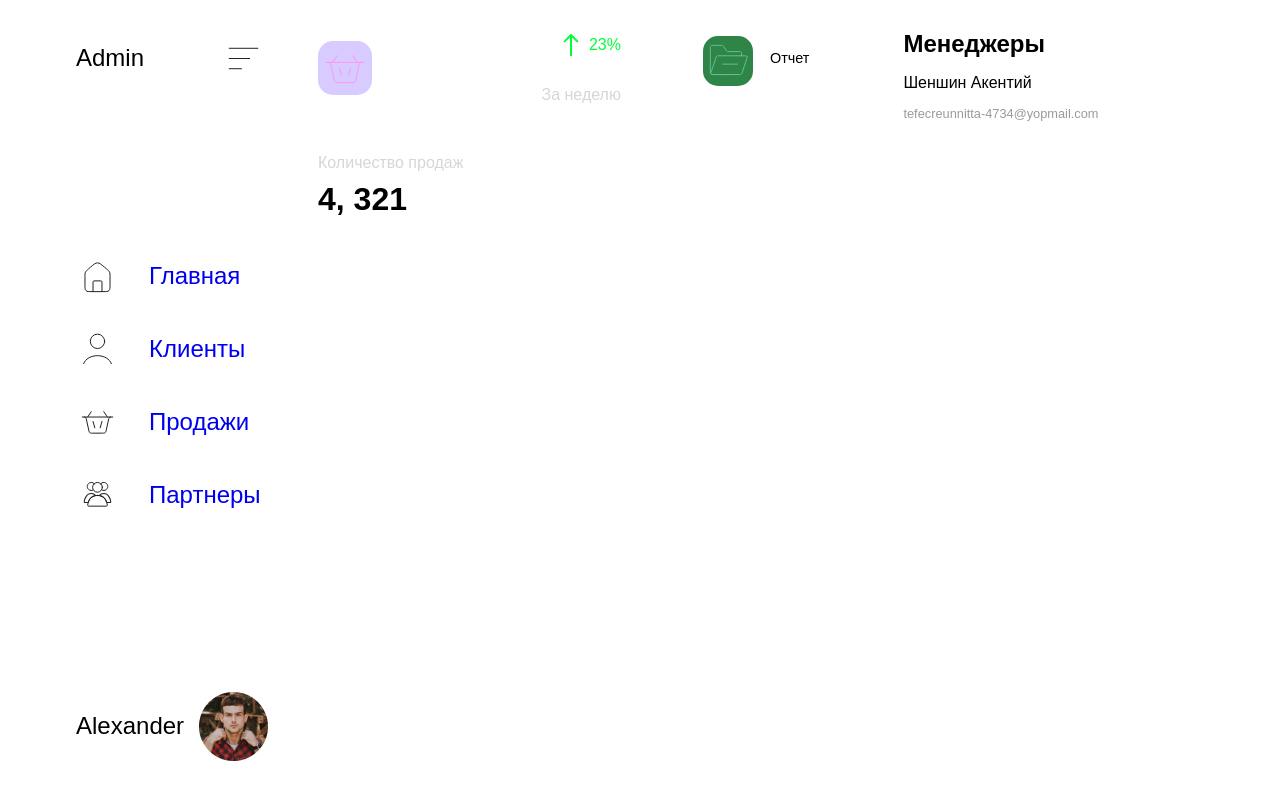
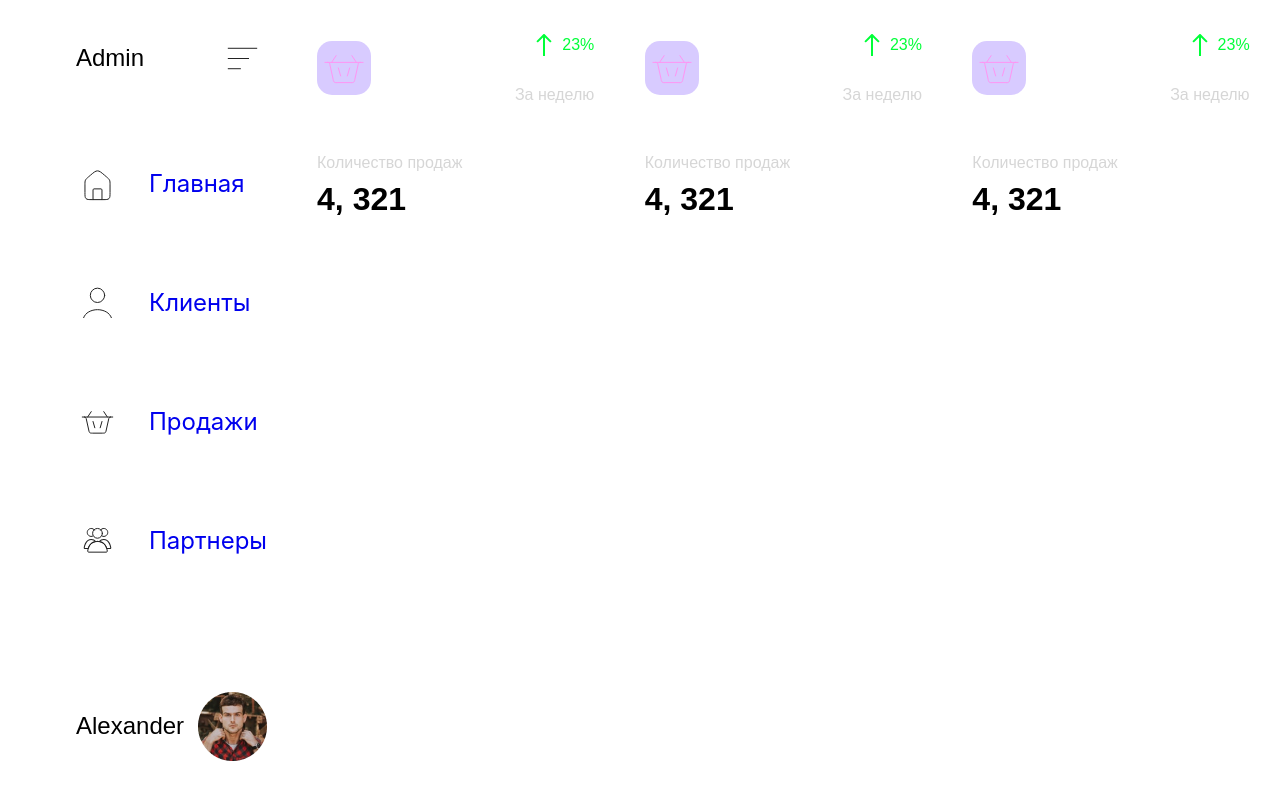
Before and after one commit to Fantom716/Admin-Me, a React (Create React App) app: page / in a window 1280 px wide. Built offline with nearby package versions, Linux system fonts and the light colour scheme.

Commit message:
Optimization nav

```diff
--- a/src/App.js
+++ b/src/App.js
@@ -3,6 +3,7 @@ import BigCard from './components/cards/big card/big-card';
 import SmallCard from './components/cards/small card/small-card';
 import Navigation from './components/nav/navigation.jsx'
 import InformationCard from './components/cards/card for information/informationCard';
+import FormSearch from './components/search form/form';
 
 function App() {
   return (
@@ -10,8 +11,12 @@ function App() {
       <InformationCard />
       <Navigation name="Alexander" />
       <BigCard />
-      <SmallCard />
+      <BigCard />
+      <BigCard />
+
+      {/* <SmallCard />
       <InformationCard titleCard="Менеджеры" name="Шеншин Акентий" mail="tefecreunnitta-4734@yopmail.com"/>
+      <FormSearch /> */}
     </>
   );
 }
--- a/src/components/nav/navigation.jsx
+++ b/src/components/nav/navigation.jsx
@@ -1,5 +1,51 @@
 import React from "react";
 import styles from "../../../src/components/nav/navigation.module.css";
+
+/* Info about links */
+
+const linksNav = [
+    {
+        href: "/",
+        icon: <svg width="43" height="43" viewBox="0 0 43 43" fill="none" xmlns="http://www.w3.org/2000/svg">
+            <path d="M8.95837 22.861C8.95837 20.4283 8.95837 19.212 9.45012 18.1428C9.94186 17.0737 10.8654 16.2821 12.7124 14.699L14.504 13.1632C17.8425 10.3017 19.5117 8.87096 21.5 8.87096C23.4884 8.87096 25.1576 10.3017 28.496 13.1632L30.2877 14.699C32.1347 16.2821 33.0582 17.0737 33.55 18.1428C34.0417 19.212 34.0417 20.4283 34.0417 22.861V30.4583C34.0417 33.8367 34.0417 35.5259 32.9922 36.5755C31.9426 37.625 30.2534 37.625 26.875 37.625H16.125C12.7466 37.625 11.0574 37.625 10.0079 36.5755C8.95837 35.5259 8.95837 33.8367 8.95837 30.4583V22.861Z" stroke="#222222" />
+            <path d="M25.9792 37.625V27.875C25.9792 27.3227 25.5315 26.875 24.9792 26.875H18.0209C17.4686 26.875 17.0209 27.3227 17.0209 27.875V37.625" stroke="#222222" stroke-linecap="round" stroke-linejoin="round" />
+        </svg>,
+        title: "Главная"
+    },
+    {
+        href: "/",
+        icon: <svg width="43" height="43" viewBox="0 0 43 43" fill="none" xmlns="http://www.w3.org/2000/svg">
+            <path d="M35.3449 36.6344C34.5283 34.3486 32.7288 32.3287 30.2255 30.8881C27.7223 29.4475 24.6552 28.6667 21.5 28.6667C18.3447 28.6667 15.2776 29.4475 12.7744 30.8881C10.2711 32.3287 8.47166 34.3486 7.65502 36.6344" stroke="#222222" stroke-linecap="round" />
+            <circle cx="21.5" cy="14.3333" r="7.16667" stroke="#222222" stroke-linecap="round" />
+        </svg>,
+        title: "Клиенты",
+    },
+    {
+        href: "/",
+        icon: <svg width="43" height="43" viewBox="0 0 43 43" fill="none" xmlns="http://www.w3.org/2000/svg">
+            <path d="M18.8125 27.7708L17.0209 21.5" stroke="#222222" stroke-linecap="round" />
+            <path d="M15.2292 11.6458L11.6459 17.0208M27.7709 11.6458L31.3542 17.0208" stroke="#222222" stroke-linecap="round" />
+            <path d="M24.1875 27.7708L25.9792 21.5" stroke="#222222" stroke-linecap="round" />
+            <path d="M8.0625 17.0208V17.0208C8.24003 17.0208 8.3288 17.0208 8.40753 17.0271C9.22568 17.0918 9.92125 17.6497 10.1619 18.4344C10.1851 18.5099 10.2043 18.5965 10.2428 18.7698L12.7414 30.0136C13.0751 31.5152 13.242 32.266 13.7904 32.7059C14.3388 33.1458 15.1079 33.1458 16.6462 33.1458H26.3538C27.8921 33.1458 28.6612 33.1458 29.2096 32.7059C29.758 32.266 29.9249 31.5152 30.2586 30.0136L32.7572 18.7698C32.7957 18.5965 32.8149 18.5099 32.8381 18.4344C33.0787 17.6497 33.7743 17.0918 34.5925 17.0271C34.6712 17.0208 34.76 17.0208 34.9375 17.0208V17.0208" stroke="#222222" stroke-linecap="round" />
+            <path d="M6.27087 17.0208H36.7292" stroke="#222222" stroke-linecap="round" />
+        </svg>,
+        title: "Продажи",
+    },
+    {
+        href: "/",
+        icon: <svg width="43" height="43" viewBox="0 0 43 43" fill="none" xmlns="http://www.w3.org/2000/svg">
+            <circle cx="21.5" cy="14.3333" r="4.875" stroke="#222222" stroke-linecap="round" />
+            <path d="M24.3247 11.4479C24.7182 10.7663 25.305 10.2168 26.0109 9.86869C26.7167 9.52061 27.5099 9.38965 28.2902 9.49237C29.0705 9.5951 29.8027 9.92689 30.3944 10.4458C30.9861 10.9647 31.4107 11.6474 31.6144 12.4076C31.8181 13.1678 31.7918 13.9713 31.5388 14.7166C31.2858 15.4618 30.8175 16.1153 30.1932 16.5944C29.5688 17.0735 28.8164 17.3567 28.031 17.4081C27.2457 17.4596 26.4628 17.2771 25.7812 16.8836" stroke="#222222" />
+            <path d="M18.6753 11.4479C18.2818 10.7663 17.695 10.2168 16.9891 9.86869C16.2833 9.52061 15.4901 9.38965 14.7098 9.49237C13.9295 9.5951 13.1973 9.92689 12.6056 10.4458C12.0139 10.9647 11.5893 11.6474 11.3856 12.4076C11.1819 13.1678 11.2082 13.9713 11.4612 14.7166C11.7142 15.4618 12.1825 16.1153 12.8068 16.5944C13.4312 17.0735 14.1836 17.3567 14.969 17.4081C15.7543 17.4596 16.5372 17.2771 17.2188 16.8836" stroke="#222222" />
+            <path d="M21.5 22.3958C29.5014 22.3958 31.0058 29.4834 31.2887 32.1486C31.347 32.6978 30.9065 33.1458 30.3542 33.1458H12.6459C12.0936 33.1458 11.6531 32.6978 11.7114 32.1486C11.9942 29.4834 13.4987 22.3958 21.5 22.3958Z" stroke="#222222" stroke-linecap="round" />
+            <path d="M34.7636 28.472L35.2541 28.3752V28.3752L34.7636 28.472ZM23.4478 22.5498L23.0785 22.2126L22.4581 22.8922L23.3658 23.043L23.4478 22.5498ZM30.7832 29.5625L30.3029 29.7015L30.4074 30.0625H30.7832V29.5625ZM27.7709 21.1042C29.9991 21.1042 31.4915 22.3354 32.5094 23.9136C33.5353 25.5042 34.042 27.3991 34.2731 28.5689L35.2541 28.3752C35.0135 27.1571 34.4762 25.1181 33.3498 23.3716C32.2154 21.6129 30.4473 20.1042 27.7709 20.1042V21.1042ZM23.817 22.8869C24.775 21.8377 26.0477 21.1042 27.7709 21.1042V20.1042C25.7198 20.1042 24.1918 20.9933 23.0785 22.2126L23.817 22.8869ZM23.3658 23.043C27.705 23.7641 29.5273 27.0206 30.3029 29.7015L31.2635 29.4235C30.4388 26.5731 28.4183 22.8689 23.5297 22.0565L23.3658 23.043ZM33.8325 29.0625H30.7832V30.0625H33.8325V29.0625ZM34.2731 28.5689C34.3215 28.8143 34.1361 29.0625 33.8325 29.0625V30.0625C34.7121 30.0625 35.4349 29.2906 35.2541 28.3752L34.2731 28.5689Z" fill="#222222" />
+            <path d="M19.5523 22.5498L19.6343 23.043L20.542 22.8922L19.9215 22.2126L19.5523 22.5498ZM8.23643 28.472L7.7459 28.3752L8.23643 28.472ZM12.2168 29.5625V30.0625H12.5927L12.6971 29.7015L12.2168 29.5625ZM15.2292 21.1042C16.9524 21.1042 18.2251 21.8377 19.1831 22.8869L19.9215 22.2126C18.8082 20.9933 17.2803 20.1042 15.2292 20.1042V21.1042ZM8.72695 28.5689C8.95799 27.3991 9.46474 25.5042 10.4906 23.9136C11.5086 22.3354 13.001 21.1042 15.2292 21.1042V20.1042C12.5528 20.1042 10.7846 21.6129 9.65028 23.3716C8.52383 25.118 7.98648 27.157 7.7459 28.3752L8.72695 28.5689ZM9.16751 29.0625C8.86388 29.0625 8.67849 28.8143 8.72695 28.5689L7.7459 28.3752C7.5651 29.2906 8.28789 30.0625 9.16751 30.0625V29.0625ZM12.2168 29.0625H9.16751V30.0625H12.2168V29.0625ZM12.6971 29.7015C13.4728 27.0206 15.2951 23.7641 19.6343 23.043L19.4703 22.0565C14.5817 22.8689 12.5612 26.5731 11.7365 29.4235L12.6971 29.7015Z" fill="#222222" />
+        </svg>,
+        title: "Партнеры",
+    }
+]
+
+/* Output links */
 
 function Navigation(props) {
     return (
@@ -14,41 +60,7 @@ function Navigation(props) {
             </div>
             <div className="nav__main">
                 <ul className="nav__list">
-                    <li className={styles.nav__item}>
-                        <svg width="43" height="43" viewBox="0 0 43 43" fill="none" xmlns="http://www.w3.org/2000/svg">
-                            <path d="M8.95837 22.861C8.95837 20.4283 8.95837 19.212 9.45012 18.1428C9.94186 17.0737 10.8654 16.2821 12.7124 14.699L14.504 13.1632C17.8425 10.3017 19.5117 8.87096 21.5 8.87096C23.4884 8.87096 25.1576 10.3017 28.496 13.1632L30.2877 14.699C32.1347 16.2821 33.0582 17.0737 33.55 18.1428C34.0417 19.212 34.0417 20.4283 34.0417 22.861V30.4583C34.0417 33.8367 34.0417 35.5259 32.9922 36.5755C31.9426 37.625 30.2534 37.625 26.875 37.625H16.125C12.7466 37.625 11.0574 37.625 10.0079 36.5755C8.95837 35.5259 8.95837 33.8367 8.95837 30.4583V22.861Z" stroke="#222222" />
-                            <path d="M25.9792 37.625V27.875C25.9792 27.3227 25.5315 26.875 24.9792 26.875H18.0209C17.4686 26.875 17.0209 27.3227 17.0209 27.875V37.625" stroke="#222222" stroke-linecap="round" stroke-linejoin="round" />
-                        </svg>
-                        <a href="/" className="nav__list-link">Главная</a>
-                    </li>
-                    <li className={styles.nav__item}>
-                        <svg width="43" height="43" viewBox="0 0 43 43" fill="none" xmlns="http://www.w3.org/2000/svg">
-                            <path d="M35.3449 36.6344C34.5283 34.3486 32.7288 32.3287 30.2255 30.8881C27.7223 29.4475 24.6552 28.6667 21.5 28.6667C18.3447 28.6667 15.2776 29.4475 12.7744 30.8881C10.2711 32.3287 8.47166 34.3486 7.65502 36.6344" stroke="#222222" stroke-linecap="round" />
-                            <circle cx="21.5" cy="14.3333" r="7.16667" stroke="#222222" stroke-linecap="round" />
-                        </svg>
-                        <a href="/" className="nav__list-link">Клиенты</a>
-                    </li>
-                    <li className={styles.nav__item}>
-                        <svg width="43" height="43" viewBox="0 0 43 43" fill="none" xmlns="http://www.w3.org/2000/svg">
-                            <path d="M18.8125 27.7708L17.0209 21.5" stroke="#222222" stroke-linecap="round" />
-                            <path d="M15.2292 11.6458L11.6459 17.0208M27.7709 11.6458L31.3542 17.0208" stroke="#222222" stroke-linecap="round" />
-                            <path d="M24.1875 27.7708L25.9792 21.5" stroke="#222222" stroke-linecap="round" />
-                            <path d="M8.0625 17.0208V17.0208C8.24003 17.0208 8.3288 17.0208 8.40753 17.0271C9.22568 17.0918 9.92125 17.6497 10.1619 18.4344C10.1851 18.5099 10.2043 18.5965 10.2428 18.7698L12.7414 30.0136C13.0751 31.5152 13.242 32.266 13.7904 32.7059C14.3388 33.1458 15.1079 33.1458 16.6462 33.1458H26.3538C27.8921 33.1458 28.6612 33.1458 29.2096 32.7059C29.758 32.266 29.9249 31.5152 30.2586 30.0136L32.7572 18.7698C32.7957 18.5965 32.8149 18.5099 32.8381 18.4344C33.0787 17.6497 33.7743 17.0918 34.5925 17.0271C34.6712 17.0208 34.76 17.0208 34.9375 17.0208V17.0208" stroke="#222222" stroke-linecap="round" />
-                            <path d="M6.27087 17.0208H36.7292" stroke="#222222" stroke-linecap="round" />
-                        </svg>
-                        <a href="/" className="nav__list-link">Продажи</a>
-                    </li>
-                    <li className={styles.nav__item}>
-                        <svg width="43" height="43" viewBox="0 0 43 43" fill="none" xmlns="http://www.w3.org/2000/svg">
-                            <circle cx="21.5" cy="14.3333" r="4.875" stroke="#222222" stroke-linecap="round" />
-                            <path d="M24.3247 11.4479C24.7182 10.7663 25.305 10.2168 26.0109 9.86869C26.7167 9.52061 27.5099 9.38965 28.2902 9.49237C29.0705 9.5951 29.8027 9.92689 30.3944 10.4458C30.9861 10.9647 31.4107 11.6474 31.6144 12.4076C31.8181 13.1678 31.7918 13.9713 31.5388 14.7166C31.2858 15.4618 30.8175 16.1153 30.1932 16.5944C29.5688 17.0735 28.8164 17.3567 28.031 17.4081C27.2457 17.4596 26.4628 17.2771 25.7812 16.8836" stroke="#222222" />
-                            <path d="M18.6753 11.4479C18.2818 10.7663 17.695 10.2168 16.9891 9.86869C16.2833 9.52061 15.4901 9.38965 14.7098 9.49237C13.9295 9.5951 13.1973 9.92689 12.6056 10.4458C12.0139 10.9647 11.5893 11.6474 11.3856 12.4076C11.1819 13.1678 11.2082 13.9713 11.4612 14.7166C11.7142 15.4618 12.1825 16.1153 12.8068 16.5944C13.4312 17.0735 14.1836 17.3567 14.969 17.4081C15.7543 17.4596 16.5372 17.2771 17.2188 16.8836" stroke="#222222" />
-                            <path d="M21.5 22.3958C29.5014 22.3958 31.0058 29.4834 31.2887 32.1486C31.347 32.6978 30.9065 33.1458 30.3542 33.1458H12.6459C12.0936 33.1458 11.6531 32.6978 11.7114 32.1486C11.9942 29.4834 13.4987 22.3958 21.5 22.3958Z" stroke="#222222" stroke-linecap="round" />
-                            <path d="M34.7636 28.472L35.2541 28.3752V28.3752L34.7636 28.472ZM23.4478 22.5498L23.0785 22.2126L22.4581 22.8922L23.3658 23.043L23.4478 22.5498ZM30.7832 29.5625L30.3029 29.7015L30.4074 30.0625H30.7832V29.5625ZM27.7709 21.1042C29.9991 21.1042 31.4915 22.3354 32.5094 23.9136C33.5353 25.5042 34.042 27.3991 34.2731 28.5689L35.2541 28.3752C35.0135 27.1571 34.4762 25.1181 33.3498 23.3716C32.2154 21.6129 30.4473 20.1042 27.7709 20.1042V21.1042ZM23.817 22.8869C24.775 21.8377 26.0477 21.1042 27.7709 21.1042V20.1042C25.7198 20.1042 24.1918 20.9933 23.0785 22.2126L23.817 22.8869ZM23.3658 23.043C27.705 23.7641 29.5273 27.0206 30.3029 29.7015L31.2635 29.4235C30.4388 26.5731 28.4183 22.8689 23.5297 22.0565L23.3658 23.043ZM33.8325 29.0625H30.7832V30.0625H33.8325V29.0625ZM34.2731 28.5689C34.3215 28.8143 34.1361 29.0625 33.8325 29.0625V30.0625C34.7121 30.0625 35.4349 29.2906 35.2541 28.3752L34.2731 28.5689Z" fill="#222222" />
-                            <path d="M19.5523 22.5498L19.6343 23.043L20.542 22.8922L19.9215 22.2126L19.5523 22.5498ZM8.23643 28.472L7.7459 28.3752L8.23643 28.472ZM12.2168 29.5625V30.0625H12.5927L12.6971 29.7015L12.2168 29.5625ZM15.2292 21.1042C16.9524 21.1042 18.2251 21.8377 19.1831 22.8869L19.9215 22.2126C18.8082 20.9933 17.2803 20.1042 15.2292 20.1042V21.1042ZM8.72695 28.5689C8.95799 27.3991 9.46474 25.5042 10.4906 23.9136C11.5086 22.3354 13.001 21.1042 15.2292 21.1042V20.1042C12.5528 20.1042 10.7846 21.6129 9.65028 23.3716C8.52383 25.118 7.98648 27.157 7.7459 28.3752L8.72695 28.5689ZM9.16751 29.0625C8.86388 29.0625 8.67849 28.8143 8.72695 28.5689L7.7459 28.3752C7.5651 29.2906 8.28789 30.0625 9.16751 30.0625V29.0625ZM12.2168 29.0625H9.16751V30.0625H12.2168V29.0625ZM12.6971 29.7015C13.4728 27.0206 15.2951 23.7641 19.6343 23.043L19.4703 22.0565C14.5817 22.8689 12.5612 26.5731 11.7365 29.4235L12.6971 29.7015Z" fill="#222222" />
-                        </svg>
-                        <a href="/" className="nav__list-link">Партнеры</a>
-                    </li>
+                    {linksNav.map((item, idx) => <li key={idx} className={styles.navItem}><a href={item.href}>{item.icon}{item.title}</a></li>)}
                 </ul>
             </div>
             <div className={styles.nav__footer}>
--- a/src/components/nav/navigation.module.css
+++ b/src/components/nav/navigation.module.css
@@ -21,14 +21,14 @@ ul {
 
 a {
     text-decoration: none;
-}
-
-.nav__item {
     display: flex;
     align-items: center;
     gap: 30px;
-    margin-bottom: 30px;
+}
 
+.navItem {
+    font-size: 1.5rem;
+    margin-bottom: 76px;
 }
 
 .nav__header {
--- /dev/null
+++ b/src/components/search form/form.jsx
@@ -0,0 +1,11 @@
+import React from "react";
+
+function FormSearch() {
+    return(
+        <form action="post">
+            <input type="text" name="form-search" id="search" />
+        </form>
+    )
+}
+
+export default FormSearch;
```
Also changed, not shown: src/components/search form/form.module.css (added), src/components/search form/icons/Search.svg (added).
